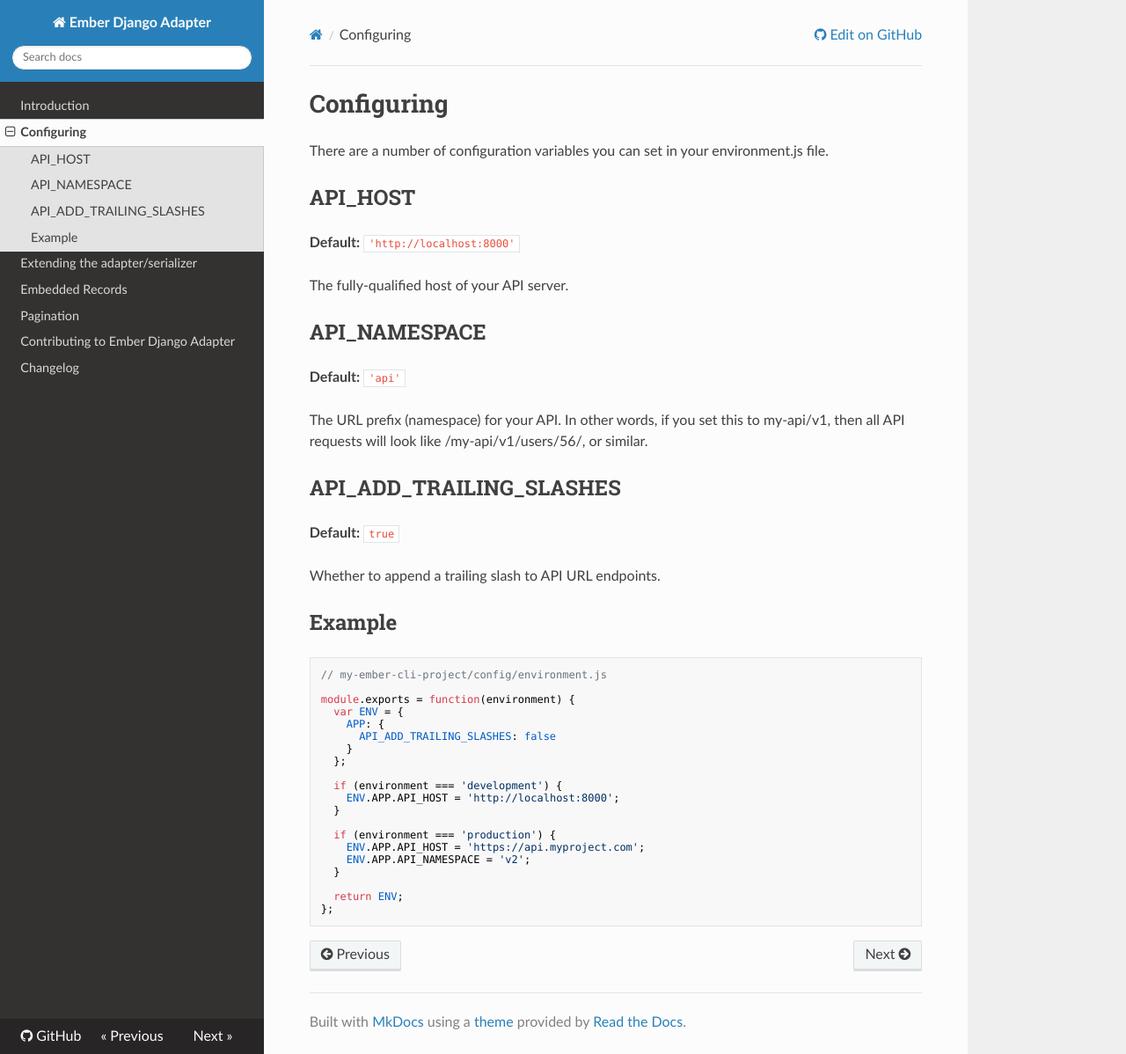
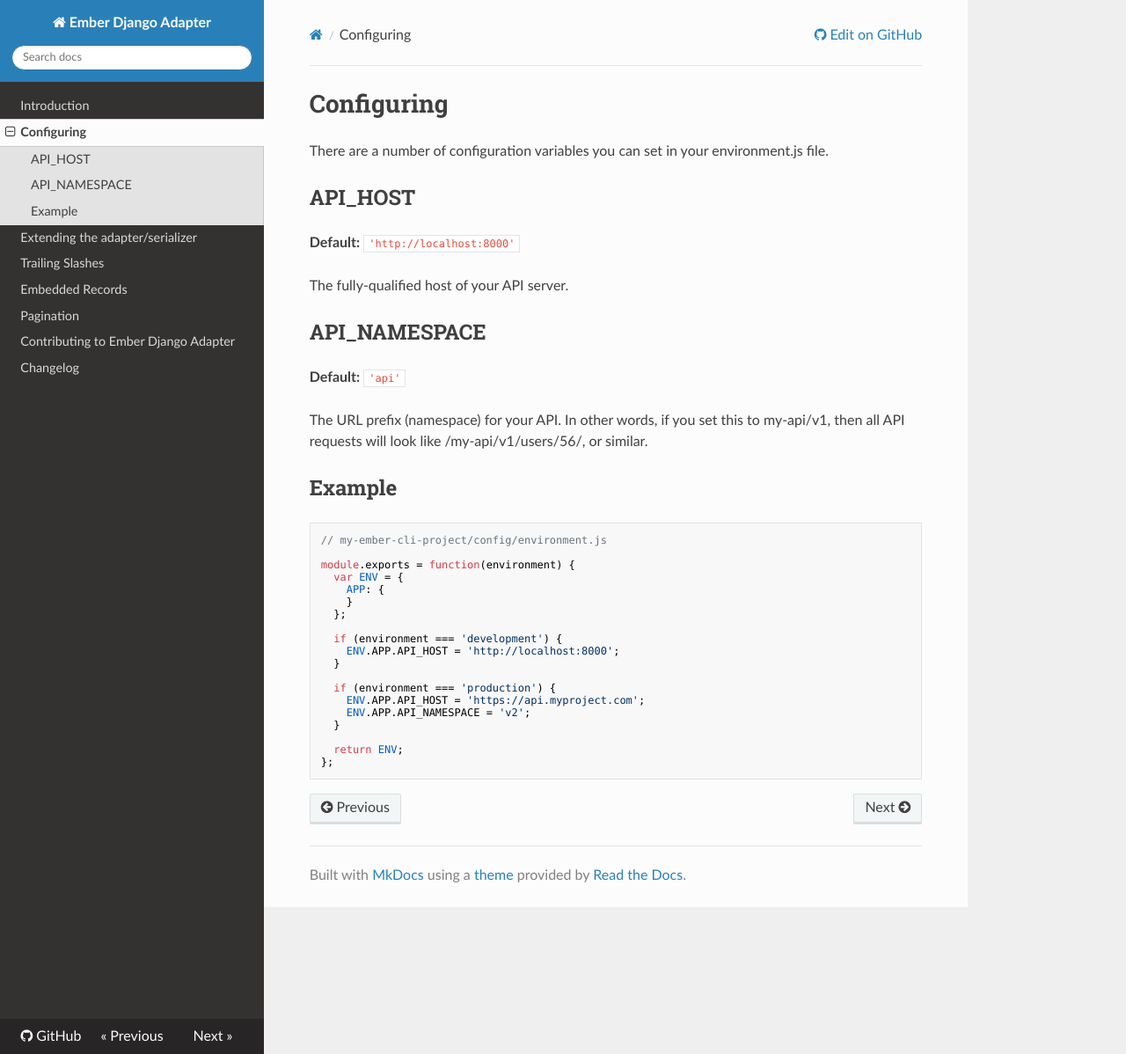
Before and after one commit to dustinfarris/ember-django-adapter, an MkDocs documentation site: the page built from docs/configuring.md, in a window 1280 px wide and 1198 px high. Shown: the whole window at 88% size. Built offline with MkDocs 1.6.1, drawn with Linux system fonts in a browser that asks for light colours; nearby versions of some CDN libraries; old or Windows-style settings are respelled for this version of MkDocs.

Commit message:
Move trailing slashes config
Rather than making this an environment variable, make it a property of
the adapter itself that can be easily configured by extending the
adapter.

````diff
--- a/docs/configuring.md
+++ b/docs/configuring.md
@@ -18,13 +18,6 @@
 API requests will look like /my-api/v1/users/56/, or similar.
 
 
-## API_ADD_TRAILING_SLASHES
-
-**Default:** `true`
-
-Whether to append a trailing slash to API URL endpoints.
-
-
 ## Example
 
 ```js
@@ -33,7 +26,6 @@
 module.exports = function(environment) {
   var ENV = {
     APP: {
-      API_ADD_TRAILING_SLASHES: false
     }
   };
 
--- a/mkdocs.yml
+++ b/mkdocs.yml
@@ -4,6 +4,7 @@
   - ['index.md', 'Introduction']
   - ['configuring.md']
   - ['extending.md']
+  - ['trailing-slashes.md']
   - ['embedded-records.md']
   - ['pagination.md']
   - ['contributing.md']
````
Also changed, not shown: docs/trailing-slashes.md (added, +28 -0 lines), 3 other files.
